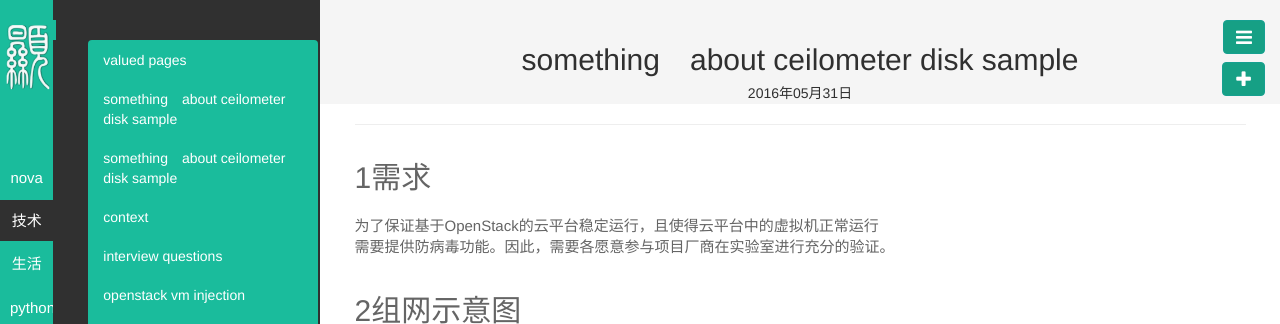
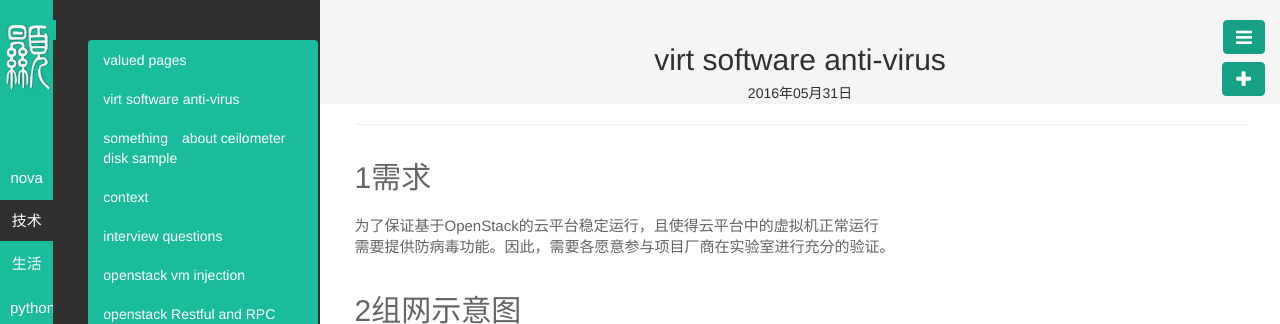
Before and after one commit to byHAN/byhan.github.io, a Jekyll site: the page built from _posts/技术/2016-05-31-virt software antivirus.md, in a window 1280 px wide, cut to the strip 0-324 px from the top of the page. Built offline with Jekyll 4.4.1, drawn with Linux system fonts in a browser that asks for light colours.

Commit message:
Signed-off-by: byHAN <10821712@qq.com>

```diff
--- a/_posts/技术/2016-05-31-virt software antivirus.md
+++ b/_posts/技术/2016-05-31-virt software antivirus.md
@@ -1,6 +1,6 @@
 ---
 layout: post
-title: something　about ceilometer disk sample
+title: virt software anti-virus
 category: 技术
 tags: 技术
 keywords:
```
Also changed, not shown: _posts/技术/2016-05-31-something about ceilometer disk sample.md (line endings or trailing spaces).
